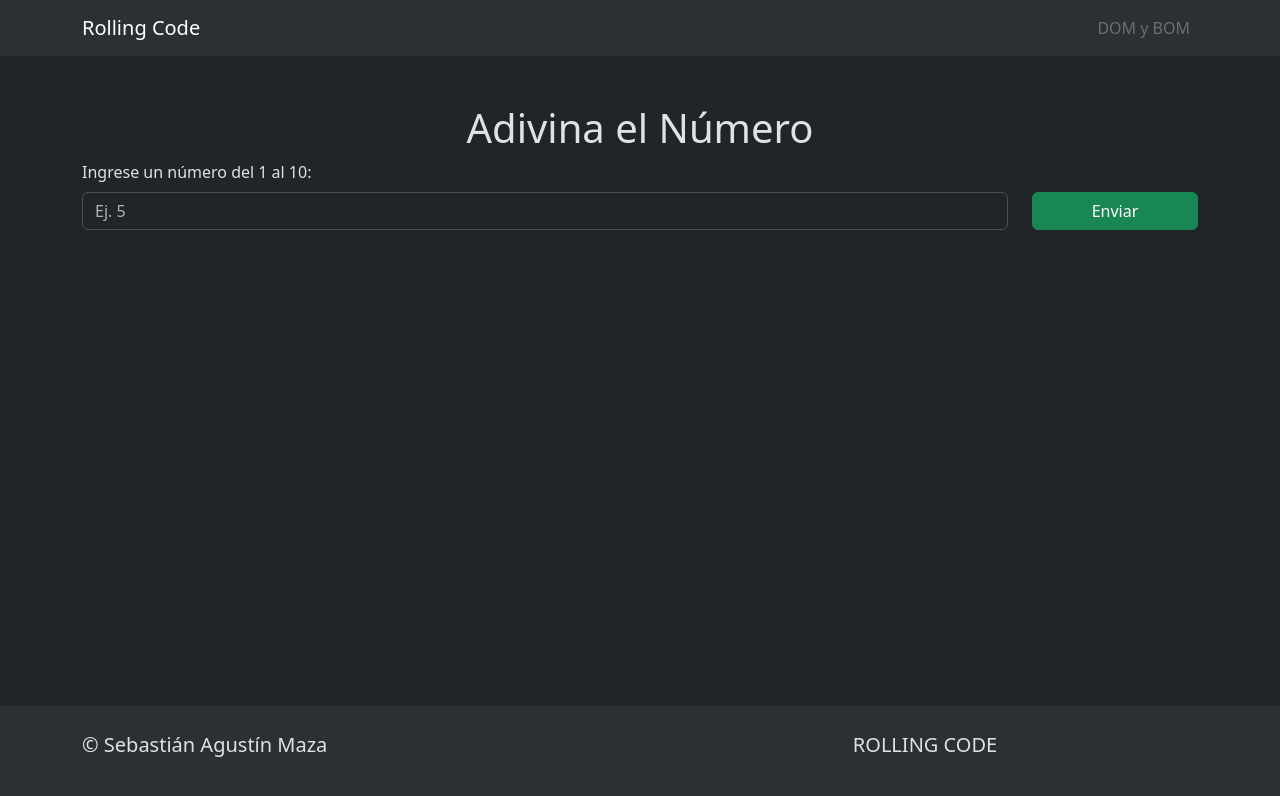
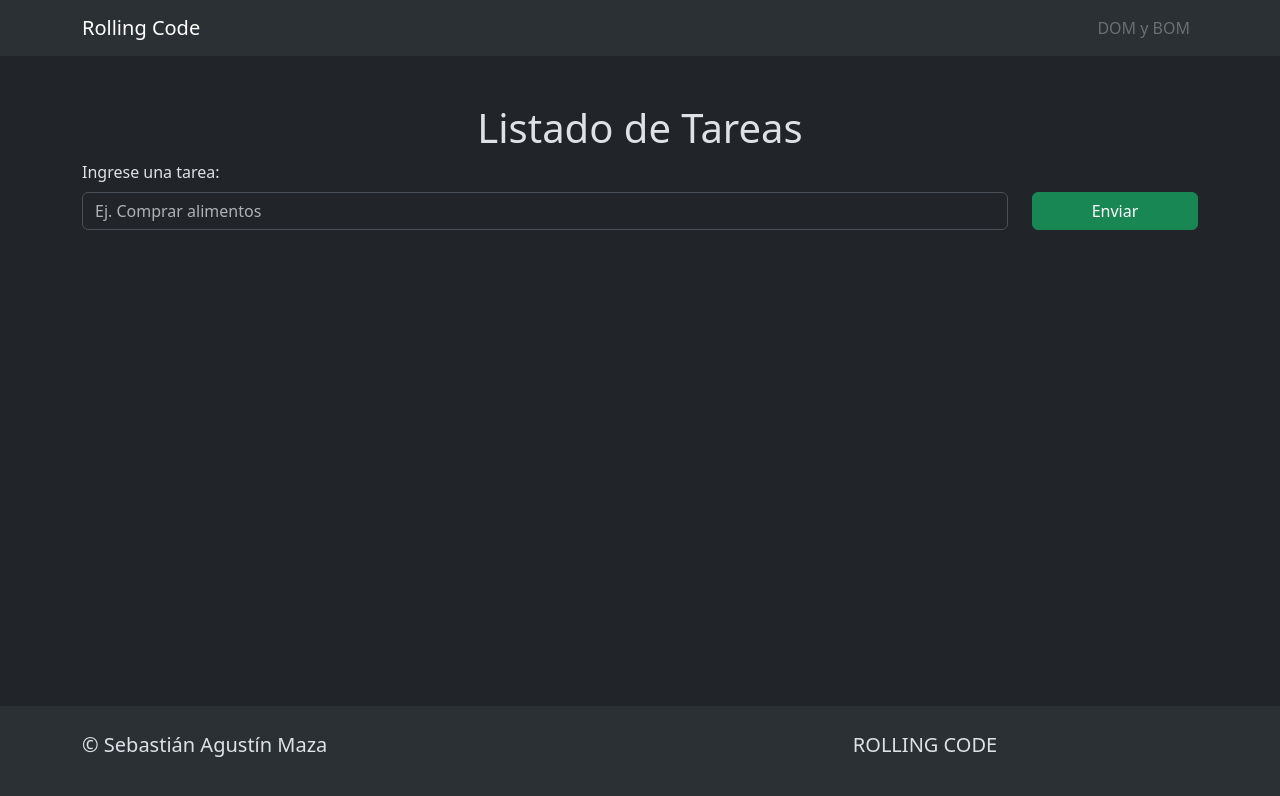
Before and after one commit to Agustin030s/listadoDeTareas, a plain HTML site: page index.html in a window 1280 px wide. Drawn offline with nearby package versions, Linux system fonts and the light colour scheme.

Commit message:
se realizo el maquetado principal

```diff
--- a/index.html
+++ b/index.html
@@ -47,11 +47,11 @@
     </header>
 
     <main class="my-5 container">
-      <h1 class="text-center">Adivina el Número</h1>
+      <h1 class="text-center">Listado de Tareas</h1>
       <form class="row justify-content-center align-items-center" id="formNumero">
-        <label for="numero" class="form-label">Ingrese un número del 1 al 10:</label>
+        <label for="tarea" class="form-label">Ingrese una tarea:</label>
         <div class="col-md-10">
-            <input type="text" id="numero" class="form-control" placeholder="Ej. 5" maxlength="2" minlength="1" required>
+            <input type="text" id="tarea" class="form-control" placeholder="Ej. Comprar alimentos" maxlength="150" minlength="10" required>
         </div>
         <div class="mt-2 mt-md-0 col-md-2">
             <button class="btn btn-success w-100">Enviar</button>
```
